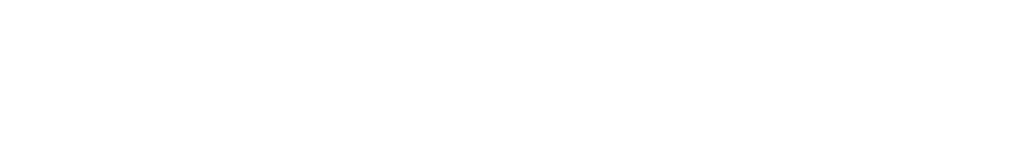
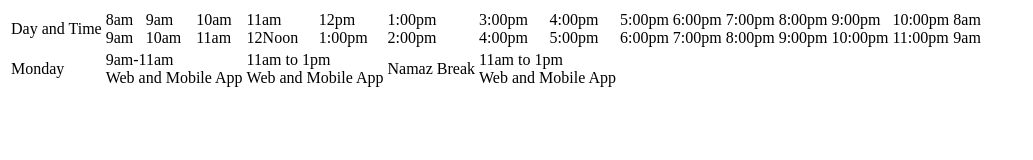
Before and after one commit to shamyorjani/SMIT, a plain HTML site: page Table-with-CSS/index.html in a window 1280 px wide. Shown: the whole page, without its empty margins (0-1033 px from the left). Drawn offline with Linux system fonts and the light colour scheme.

Commit message:
something

```diff
--- a/Table-with-CSS/index.html
+++ b/Table-with-CSS/index.html
@@ -9,7 +9,36 @@
     </head>
 
     <body>
-
+        <table>
+            <tr>
+                <td>Day and Time</td>
+                <td>8am <br>9am</td>
+                <td>9am <br>10am</td>
+                <td>10am <br />11am</td>
+                <td>11am <br>12Noon</td>
+                <td>12pm <br>1:00pm</td>
+                <td colspan="2">1:00pm <br>2:00pm</td>
+                <td>3:00pm <br>4:00pm</td>
+                <td>4:00pm <br>5:00pm</td>
+                <td>5:00pm <br>6:00pm</td>
+                <td>6:00pm <br>7:00pm</td>
+                <td>7:00pm <br>8:00pm</td>
+                <td>8:00pm <br>9:00pm</td>
+                <td>9:00pm <br>10:00pm</td>
+                <td>10:00pm <br>11:00pm</td>
+                <td>8am <br>9am</td>
+            </tr>
+            <tr>
+                <td>Monday</td>
+                <td colspan="3">9am-11am <br>Web and Mobile App</td>
+                <td colspan="2">11am to 1pm <br>Web and Mobile App</td>
+                <td colspan="2">Namaz Break</td>
+                <td colspan="2">11am to 1pm <br>Web and Mobile App</td>
+                <td></td>
+                <td></td>
+                <td></td>
+            </tr>
+        </table>
     </body>
 
 </html>
```
